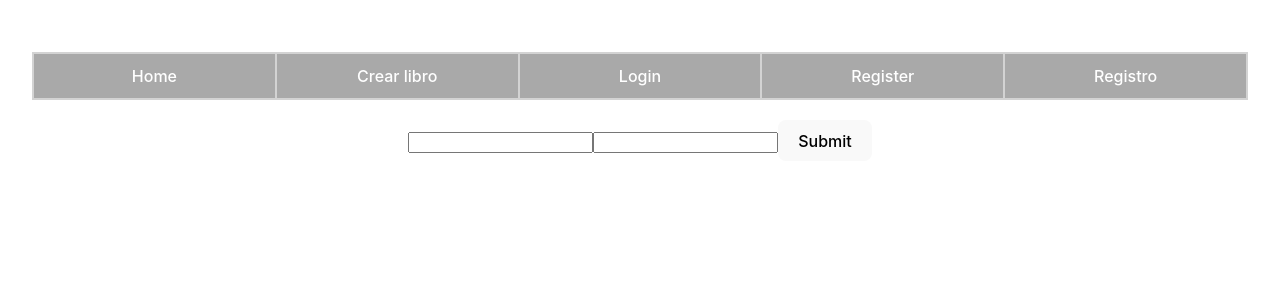
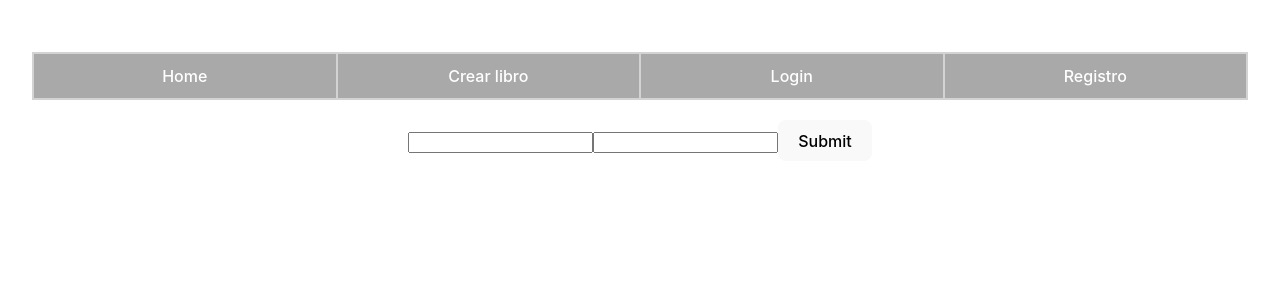
Before and after one commit to escuelita-crombie/book-shoop-and-wordle, a React (Vite) app: page /login in a window 1280 px wide. Shown: the top 300 px of the page. Built offline with nearby package versions, Linux system fonts and the light colour scheme.

Commit message:
fix duplicate code navbar

```diff
--- a/src/Components/Navbar/index.tsx
+++ b/src/Components/Navbar/index.tsx
@@ -16,9 +16,6 @@ const Navbar: React.FC<{ email: string }> = ({ email }) => {
           <NavLink to={"/login"}>Login</NavLink>
         </li>
         <li>
-          <NavLink to={"/register"}>Register</NavLink>
-        </li>
-        <li>
           <NavLink to={"/register"}>Registro</NavLink>
         </li>
       </ul>
```
